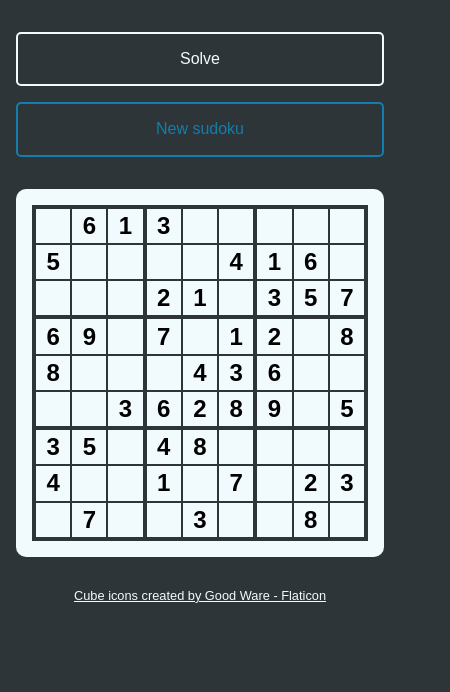
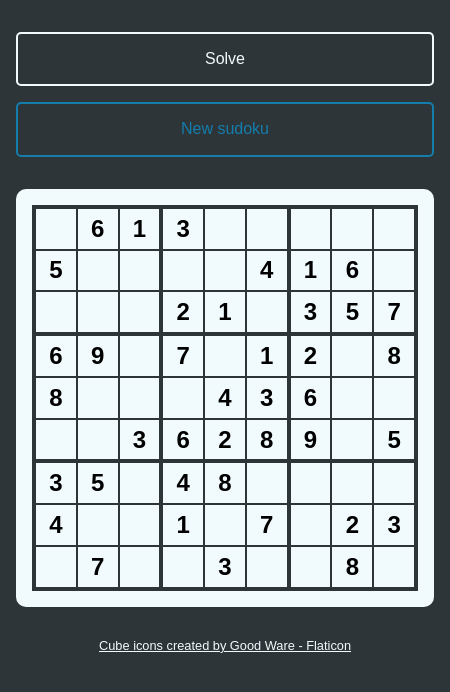
Before and after one commit to printezisn/gamesolver, a Next.js app: page / in a window 390 px wide. Shown: the top 692 px of the page, 450 px wide, since content can reach past the window. Built offline with nearby package versions, Linux system fonts and the light colour scheme.

Commit message:
Increase min container width to 450px

```diff
--- a/styles/globals.css
+++ b/styles/globals.css
@@ -153,6 +153,6 @@ a {
 
 @media screen and (max-width: 500px) {
   .container {
-    width: 400px;
+    width: 450px;
   }
 }
--- a/styles/sudoku/table.module.css
+++ b/styles/sudoku/table.module.css
@@ -27,6 +27,6 @@
 
 @media screen and (max-width: 500px) {
   .table {
-    height: calc(400px - 4rem);
+    height: calc(450px - 4rem);
   }
 }
```
